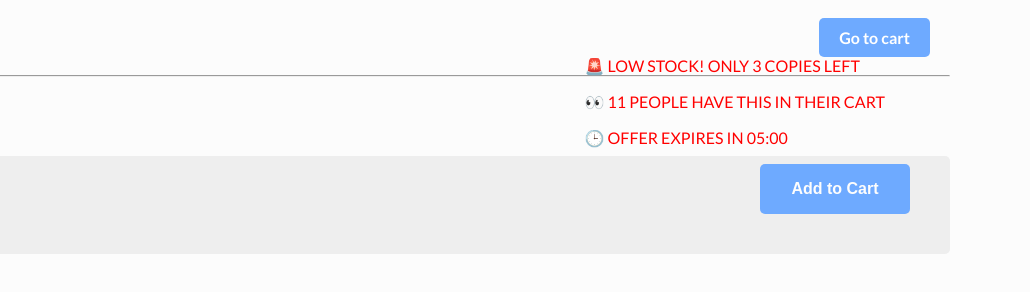
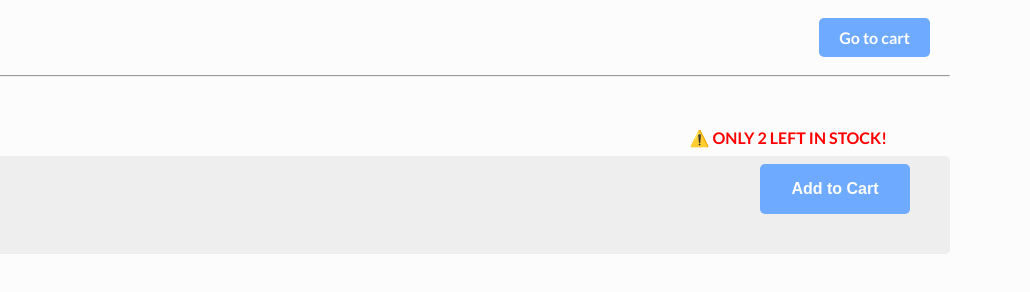
Before and after one commit to eicheii/Thesis, a plain HTML site: page product.html in a window 1280 px wide. Shown: the full height of the page, 250-1280 px from the left. Drawn offline with nearby package versions, Linux system fonts and the light colour scheme.

Commit message:
Low-stock message

```diff
--- a/data.json
+++ b/data.json
@@ -74,7 +74,7 @@
         "price": "99",
         "sale": false,
         "discounted_price": "79",
-        "message": "Low stock!"
+        "message": "⚠️ ONLY 2 LEFT IN STOCK!"
     },
     {
         "product_id": "8",
--- a/product.html
+++ b/product.html
@@ -53,11 +53,8 @@
             </div>
 
             <!-- low-stock message -->
-            <div id="message" class="low-stock-warning">
-                <p class="low-stock-text">🚨 LOW STOCK! Only <span id="copies-left">3</span> copies left</p>
-                <p class="cart-activity">👀 11 people have this in their cart</p>
-                <p class="stock-timer">🕒 Offer expires in <span id="stock-timer">05:00</span></p>
-              </div>
+
+            <p id="message" class="low-stock-alert">⚠️ ONLY 2 LEFT IN STOCK!</p>
 
 
             <!-- button -->
--- a/style.css
+++ b/style.css
@@ -421,3 +421,27 @@ header, .logo > a {
     0%, 100% { color: #fff700; }
     50% { color: #ff0000; }
 }
+
+.low-stock-alert {
+    color: #ff0000;
+    font-weight: bold;
+    font-size: 16px;
+    text-transform: uppercase;
+    position: absolute;
+    bottom: 90px;
+    right: 165px;
+    animation: blinkText 1s infinite, shake 0.4s infinite;
+}
+
+@keyframes blinkText {
+    0%, 100% { opacity: 1; }
+    50% { opacity: 0.3; }
+}
+
+@keyframes shake {
+    0% { transform: translateX(0); }
+    25% { transform: translateX(-2px); }
+    50% { transform: translateX(2px); }
+    75% { transform: translateX(-1px); }
+    100% { transform: translateX(0); }
+}
```
